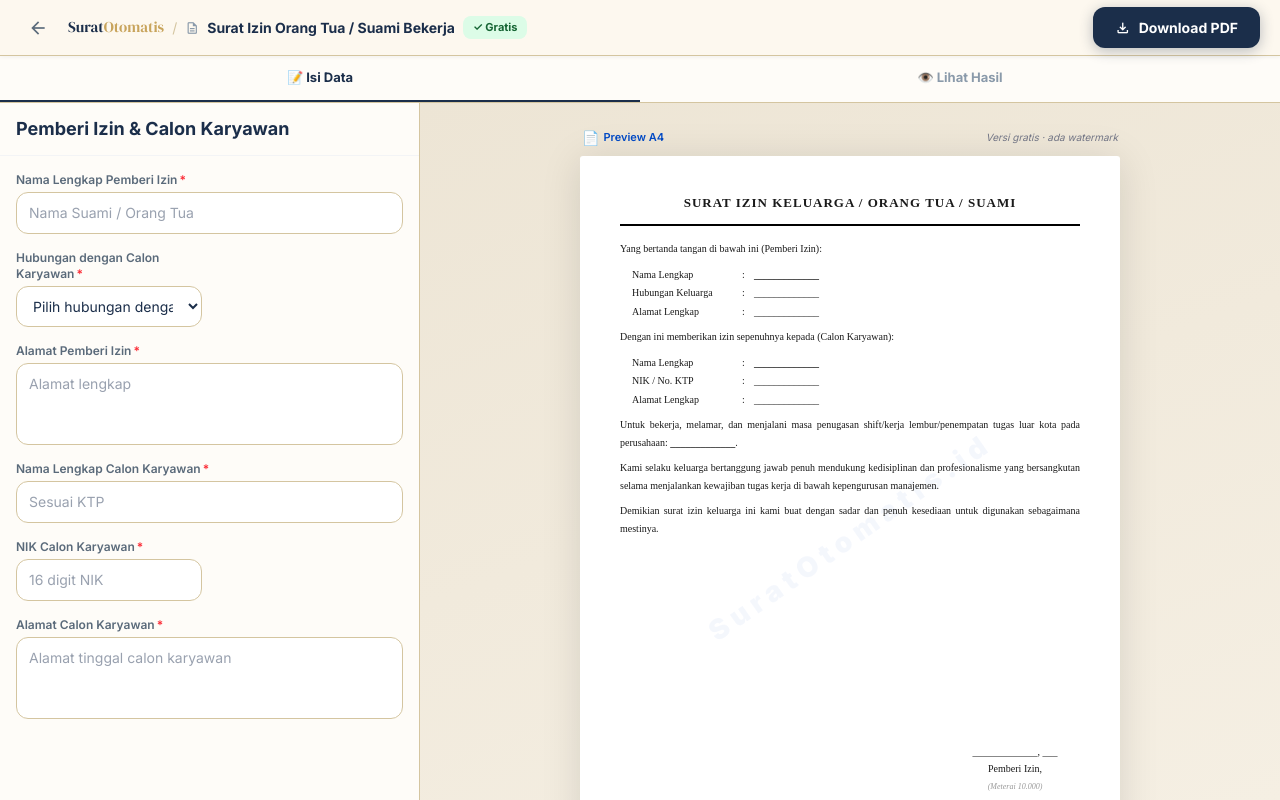
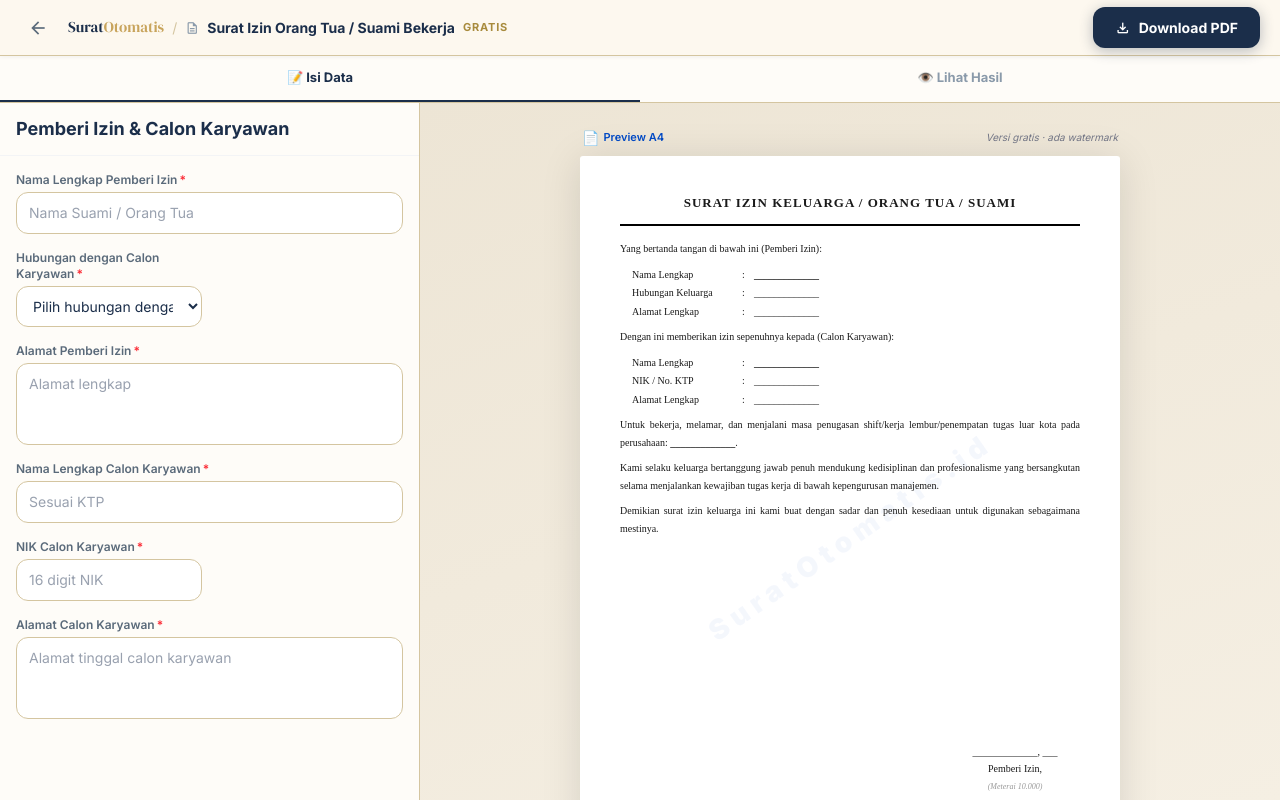
Before and after one commit to ZkaZF/generatorSurat, a Next.js app: page /editor/surat-izin-keluarga-bekerja in a window 1280 px wide. Built offline with nearby package versions, Linux system fonts and the light colour scheme.

Commit message:
ubah style free label

```diff
--- a/src/app/editor/[templateId]/EditorClient.tsx
+++ b/src/app/editor/[templateId]/EditorClient.tsx
@@ -117,13 +117,12 @@
           {/* Price badge */}
           <span style={{
             flexShrink: 0,
-            display: 'inline-flex', alignItems: 'center', gap: '4px',
-            padding: '3px 10px', borderRadius: '8px', fontSize: '11px', fontWeight: 700,
-            ...(free
-              ? { background: '#DCFCE7', color: '#166534' }
-              : { background: '#F0E4C4', color: '#A88B3D' }),
+            fontSize: '11px', fontWeight: 700,
+            color: '#A88B3D',
+            textTransform: 'uppercase',
+            letterSpacing: '0.8px'
           }}>
-            {free ? '✓ Gratis' : formatRupiah(template.price)}
+            {free ? 'Gratis' : formatRupiah(template.price)}
           </span>
         </div>
 
--- a/src/app/page.tsx
+++ b/src/app/page.tsx
@@ -557,20 +557,18 @@
                     </div>
                     {free ? (
                       <span style={{
-                        display: 'inline-flex', alignItems: 'center', gap: '3px',
-                        padding: '4px 10px', borderRadius: '8px', fontSize: '11px', fontWeight: 700,
-                        background: C.greenBg, color: C.green,
+                        fontSize: '11px', fontWeight: 700,
+                        color: C.goldDark, textTransform: 'uppercase', letterSpacing: '0.8px',
+                        marginTop: '4px'
                       }}>
-                        <span className="material-symbols-outlined icon-fill" style={{ fontSize: '11px' }}>check_circle</span>
                         Gratis
                       </span>
                     ) : (
                       <span style={{
-                        display: 'inline-flex', alignItems: 'center', gap: '3px',
-                        padding: '4px 10px', borderRadius: '8px', fontSize: '11px', fontWeight: 700,
-                        background: C.goldLight, color: C.goldDark,
+                        fontSize: '11px', fontWeight: 700,
+                        color: C.goldDark, textTransform: 'uppercase', letterSpacing: '0.8px',
+                        marginTop: '4px'
                       }}>
-                        <span className="material-symbols-outlined icon-fill" style={{ fontSize: '11px' }}>star</span>
                         {formatRupiah(template.price)}
                       </span>
                     )}
--- a/src/components/editor/StickyActionBar.tsx
+++ b/src/components/editor/StickyActionBar.tsx
@@ -24,7 +24,7 @@
       {/* Price */}
       <div className="flex flex-col">
         <span className="text-[11px] font-semibold text-outline uppercase tracking-wide">Total Biaya</span>
-        <span className="text-2xl font-bold" style={{ color: free ? '#004ac6' : '#0d1c2f' }}>
+        <span className="text-2xl font-bold" style={{ color: free ? '#1B2E4A' : '#0d1c2f' }}>
           {free ? 'Gratis' : formatRupiah(template.price)}
         </span>
       </div>
```
